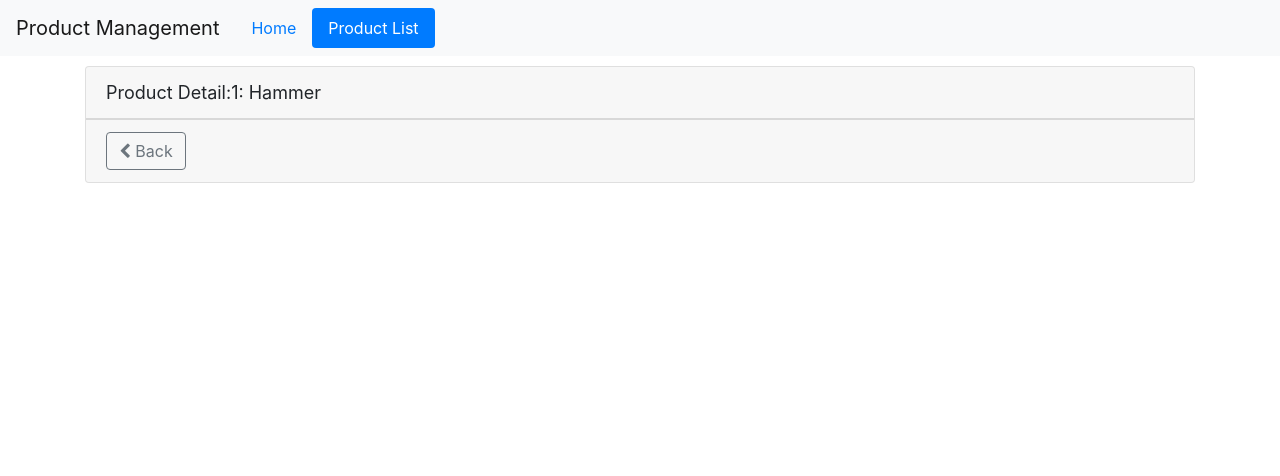
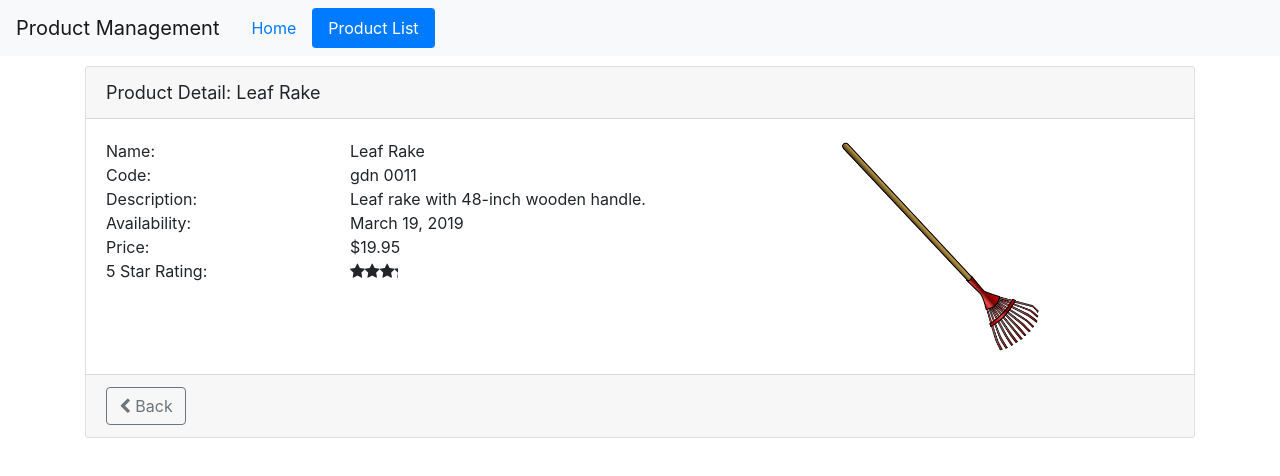
Before and after one commit to bartoszgoc/APM, an Angular app: page /products/1 in a window 1280 px wide. Shown: the top 476 px of the page. Built offline with nearby package versions, Linux system fonts and the light colour scheme.

Commit message:
implement get product by id method

```diff
--- a/src/app/product/product-detail.component.html
+++ b/src/app/product/product-detail.component.html
@@ -1,11 +1,56 @@
-<div class="card" *ngIf="product">
-    <div class="card-header">
-        {{pageTitle + ": " + product.productName}}
+<div class='card'
+     *ngIf='product'>
+  <div class='card-header'>
+    {{pageTitle + ': ' + product.productName}}
+  </div>
+
+  <div class='card-body'>
+    <div class='row'>
+      <div class='col-md-8'>
+        <div class='row'>
+          <div class='col-md-4'>Name:</div>
+          <div class='col-md-8'>{{product.productName}}</div>
+        </div>
+        <div class='row'>
+          <div class='col-md-4'>Code:</div>
+          <div class='col-md-8'>{{product.productCode | lowercase | convertToSpaces: '-'}}</div>
+        </div>
+        <div class='row'>
+          <div class='col-md-4'>Description:</div>
+          <div class='col-md-8'>{{product.description}}</div>
+        </div>
+        <div class='row'>
+          <div class='col-md-4'>Availability:</div>
+          <div class='col-md-8'>{{product.releaseDate}}</div>
+        </div>
+        <div class='row'>
+          <div class='col-md-4'>Price:</div>
+          <div class='col-md-8'>{{product.price|currency:'USD':'symbol'}}</div>
+        </div>
+        <div class='row'>
+          <div class='col-md-4'>5 Star Rating:</div>
+          <div class='col-md-8'>
+            <pm-star [rating]='product.starRating'>
+            </pm-star>
+          </div>
+        </div>
+      </div>
+
+      <div class='col-md-4'>
+        <img class='center-block img-responsive'
+             [style.width.px]='200'
+             [style.margin.px]='2'
+             [src]='product.imageUrl'
+             [title]='product.productName'>
+      </div>
     </div>
-    <div class="card-footer">
-        <button class="btn btn-outline-secondary" (click)="onBack()" style="width: 80px;">
-            <i class="fa fa-chevron-left"></i>
-            Back
-        </button>
-    </div>
+  </div>
+
+  <div class='card-footer'>
+    <button class='btn btn-outline-secondary'
+            (click)='onBack()'
+            style='width:80px'>
+      <i class='fa fa-chevron-left'></i> Back
+    </button>
+  </div>
 </div>
--- a/src/app/product/product-detail.component.ts
+++ b/src/app/product/product-detail.component.ts
@@ -1,5 +1,7 @@
 import { Component, OnInit } from '@angular/core';
 import { ActivatedRoute, Router } from '@angular/router';
+
+import { ProductService } from './ProductService';
 import { IProduct } from './product';
 
 @Component({
@@ -9,26 +11,27 @@ import { IProduct } from './product';
 export class ProductDetailComponent implements OnInit {
 
   pageTitle: string = "Product Detail";
-  product: IProduct;
+  product: IProduct | undefined;
+  errorMessage = '';
 
   constructor(private route: ActivatedRoute,
-    private router: Router
-  ) { }
+    private router: Router,
+    private productService: ProductService) {
+}
 
   ngOnInit() {
-    let id = +this.route.snapshot.paramMap.get("id");
-    this.pageTitle += `:${id}`;
-    this.product =
-      {
-        "productId": 5,
-        "productName": "Hammer",
-        "productCode": "TBX-0048",
-        "releaseDate": "May 21, 2019",
-        "description": "Curved claw steel hammer",
-        "price": 8.9,
-        "starRating": 4.8,
-        "imageUrl": "assets/images/hammer.png"
-      }
+    const param = this.route.snapshot.paramMap.get('id');
+    if (param) {
+      const id = +param;
+      this.getProduct(id);
+    }
+  }
+
+  getProduct(id: number) {
+    this.productService.getProduct(id).subscribe({
+      next: product => this.product = product,
+      error: err => this.errorMessage = err
+    });
   }
 
   onBack(): void {
--- a/src/app/product/productService.ts
+++ b/src/app/product/productService.ts
@@ -14,10 +14,18 @@ export class ProductService {
     constructor(private http: HttpClient){}
 
     getProducts(): Observable<IProduct[]> {
-      return this.http.get<IProduct[]>(this.productUrl).pipe(
-          tap(data => console.log("All:" + JSON.stringify(data))),
+      return this.http.get<IProduct[]>(this.productUrl)
+        .pipe(
+          tap(data => console.log('All: ' + JSON.stringify(data))),
           catchError(this.handleError)
-      );
+        );
+    }
+
+    getProduct(id: number): Observable<IProduct | undefined> {
+      return this.getProducts()
+        .pipe(
+          map((products: IProduct[]) => products.find(p => p.productId === id))
+        );
     }
 
     private handleError(err: HttpErrorResponse) {
```
